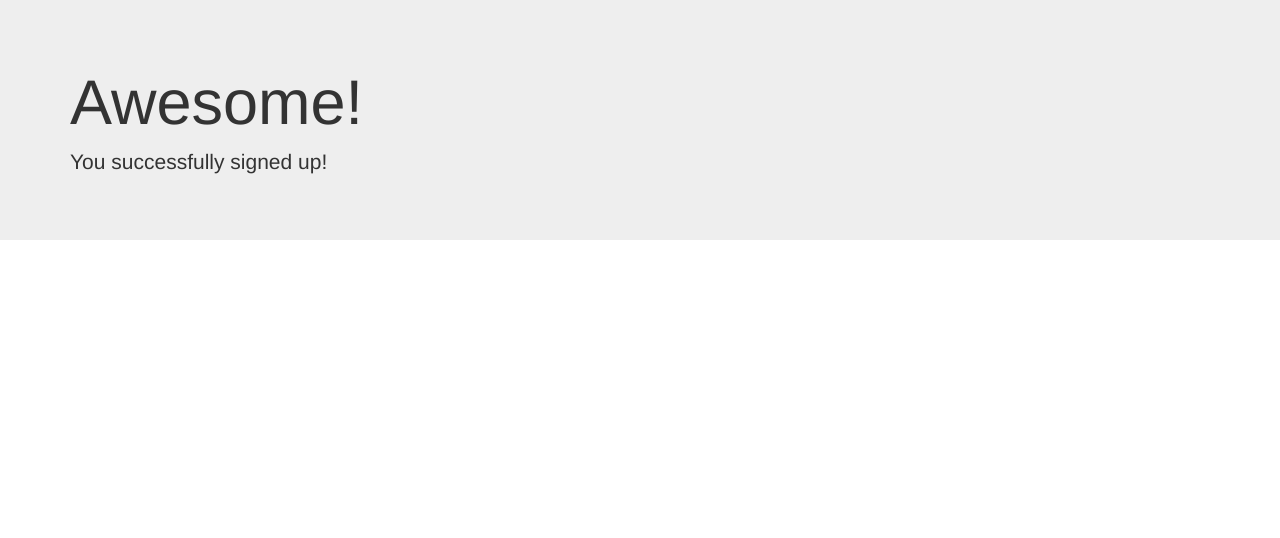
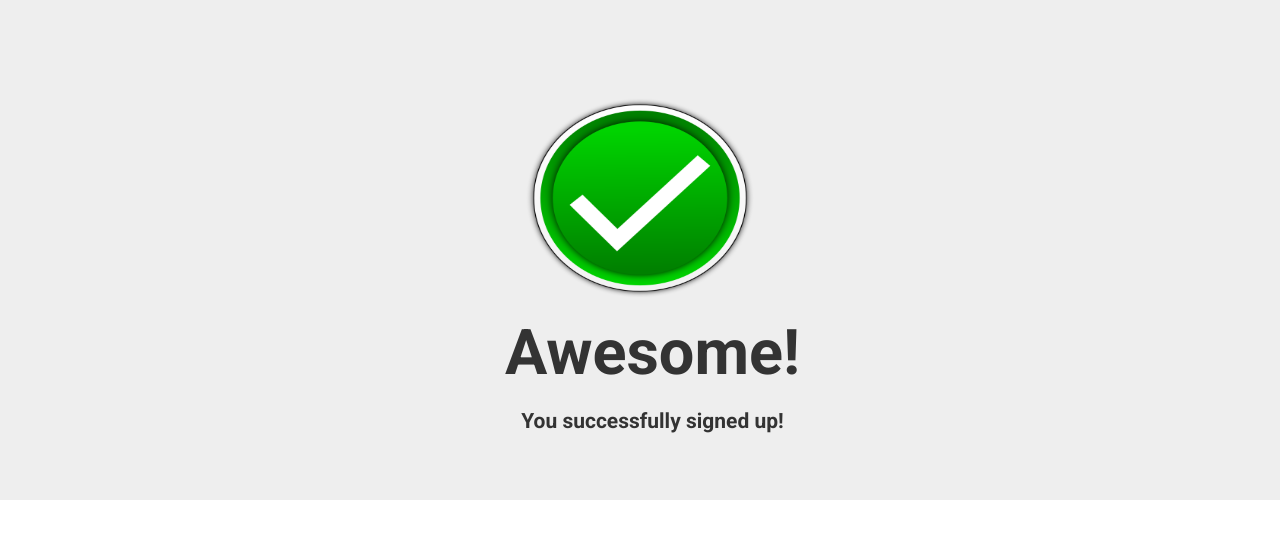
Before and after one commit to Sasha2508/Newsletter-SignUp, a website: page success.html in a window 1280 px wide. Drawn offline with nearby package versions, Linux system fonts and the light colour scheme.

Commit message:
Change in CSS and HTML

```diff
--- a/app.js
+++ b/app.js
@@ -38,7 +38,7 @@ app.post("/", function(req, res){
   const url = "https://us1.api.mailchimp.com/3.0/lists/df9adafa8d";
   const options = {
     method: "POST",
-    auth: "maksim2:2663f991abd8b03f900f810dd86d4dd6-us1"
+    auth: "maksim2:663f991abd8b03f900f810dd86d4dd6-us1"
   }
 
   const request = https.request(url, options, function(response){
--- a/public/css/styles.css
+++ b/public/css/styles.css
@@ -5,9 +5,14 @@ body {
 
 body {
   display: -ms-flexbox;
+  display: -webkit-box;
   display: flex;
   -ms-flex-align: center;
+  -ms-flex-pack: center;
+  -webkit-box-align: center;
   align-items: center;
+  -webkit-box-pack: center;
+  justify-content: center;
   padding-top: 40px;
   padding-bottom: 40px;
   background-color: #f5f5f5;
@@ -17,7 +22,7 @@ body {
   width: 100%;
   max-width: 330px;
   padding: 15px;
-  margin: auto;
+  margin: 0 auto;
 }
 .form-signin .checkbox {
   font-weight: 400;
--- a/success.html
+++ b/success.html
@@ -3,17 +3,45 @@
   <head>
     <meta charset="utf-8">
     <title>Success!</title>
-
+    <!--Google Fonts -->
+        <link rel="preconnect" href="https://fonts.gstatic.com">
+        <link href="https://fonts.googleapis.com/css2?family=Roboto:wght@700&display=swap" rel="stylesheet">
     <!-- Bootstrap core CSS -->
     <!-- Latest compiled and minified CSS -->
 <link rel="stylesheet" href="https://maxcdn.bootstrapcdn.com/bootstrap/3.3.7/css/bootstrap.min.css" integrity="sha384-BVYiiSIFeK1dGmJRAkycuHAHRg32OmUcww7on3RYdg4Va+PmSTsz/K68vbdEjh4u" crossorigin="anonymous">
+<style media="screen">
+    .container{
+      margin-top:50px;
+    }
+      img{
+        width:0.1px;
+        height:200px;
+        display: block;
+        margin-left: auto;
+        margin-right: auto;
+        width: 20%;
+      }
+      h1{
+        text-align: center;
+        margin-top:20px;
+        margin-left: 25px;
+        font-family: 'Roboto', sans-serif;
+      }
+      .lead {
+        text-align: center;
+        margin-top:20px;
+        margin-left: 25px;
+        font-family: 'Roboto', sans-serif;
+      }
 
+    </style>
   </head>
   <body>
 
     <div class="jumbotron jumbotron-fluid">
   <div class="container">
-    <h1 class="display-4">Awesome!</h1>
+    <img src="image/checked.png" />
+    <h1>Awesome!</h1>
     <p class="lead">You successfully signed up!</p>
   </div>
 </div>
```
Also changed, not shown: failure.html (+27 -2 lines).
